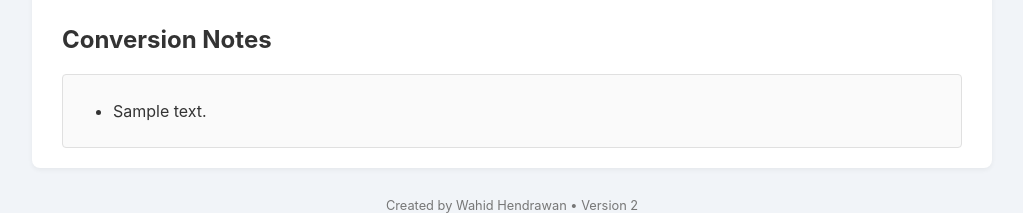
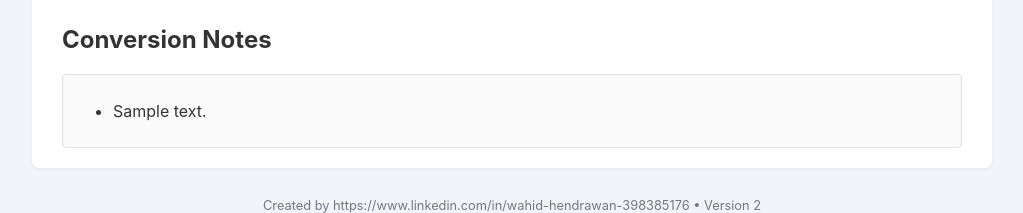
Before and after one commit to wahidhendrawan/yara-sigma-webui, a Flask app: template templates/index.html in a window 1280 px wide. Shown: the part 911-1124 px from the top of the page, without its empty margins (128-1151 px from the left). Run offline with Flask 3, Linux system fonts and the light colour scheme; the template is opened without the code that fills it: most values are stand-ins (such as "Sample title", 1, 10 or a date in 2020).

Commit message:
Update index.html

```diff
--- a/templates/index.html
+++ b/templates/index.html
@@ -150,8 +150,8 @@
       {% endif %}
       {% endif %}
     </main>
-    <footer style="text-align:center; font-size:0.8em; margin-top:20px; color:#777;">
-      Created by Wahid Hendrawan • Version 2
-    </footer>
+      <div class="footer" style="text-align:center; font-size:0.8em; margin-top:20px; color:#777;">
+        Created by https://www.linkedin.com/in/wahid-hendrawan-398385176 • Version&nbsp;2
+      </div>
   </body>
 </html>
```
